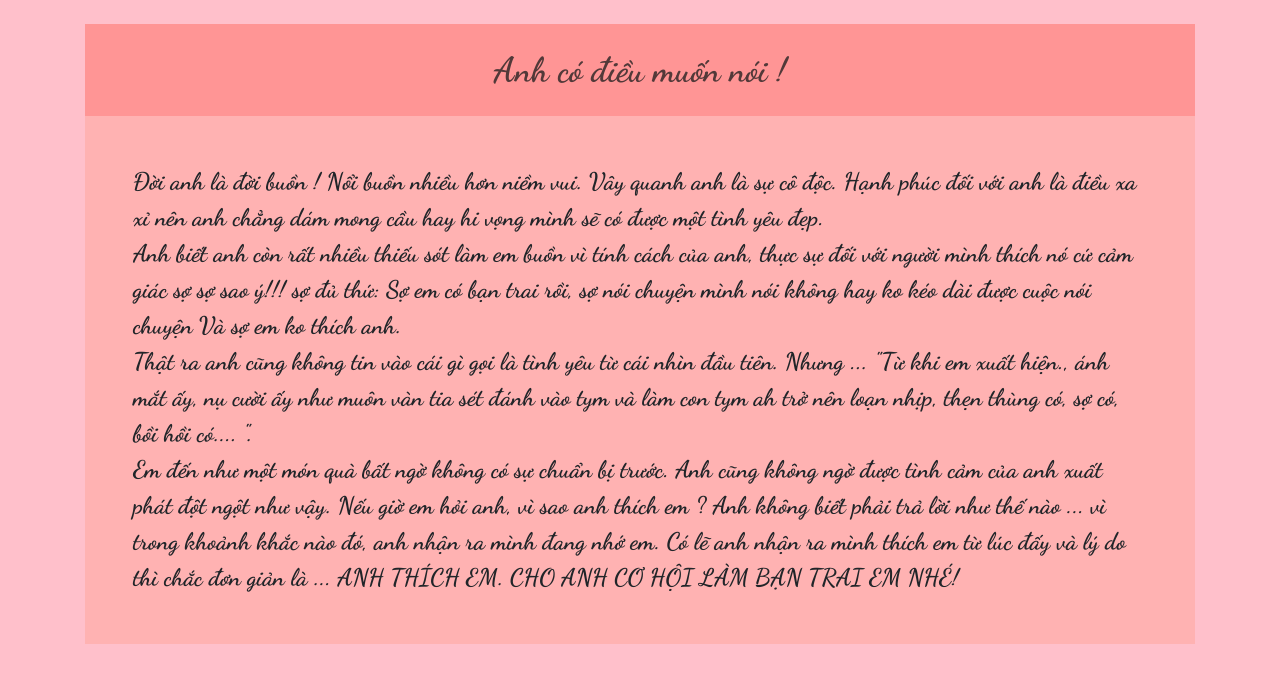
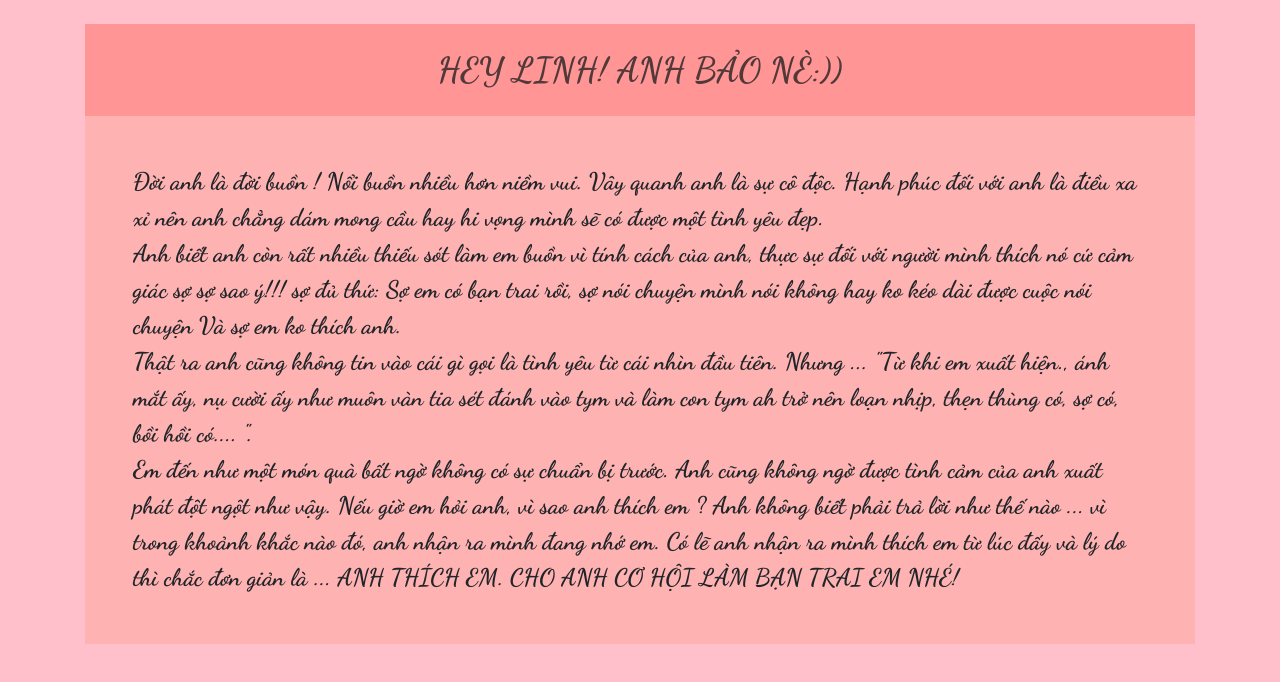
Before and after one commit to Cuong997/mylove.github.io, a plain HTML site: page index2.html in a window 1280 px wide. Drawn offline with nearby package versions, Linux system fonts and the light colour scheme; a script that the page names is missing.

Commit message:
Update index2.html

```diff
--- a/index2.html
+++ b/index2.html
@@ -18,7 +18,7 @@
 			<div class="col-12">
 				<div class="thu">
 					<div class="thuTitle text-center">
-						<div class="something">Anh có điều muốn nói !</div>
+						<div class="something">HEY LINH! ANH BẢO NÈ:))</div>
 					</div>
 					<div class="content">
 						<div class="tamthu p-5">
```
